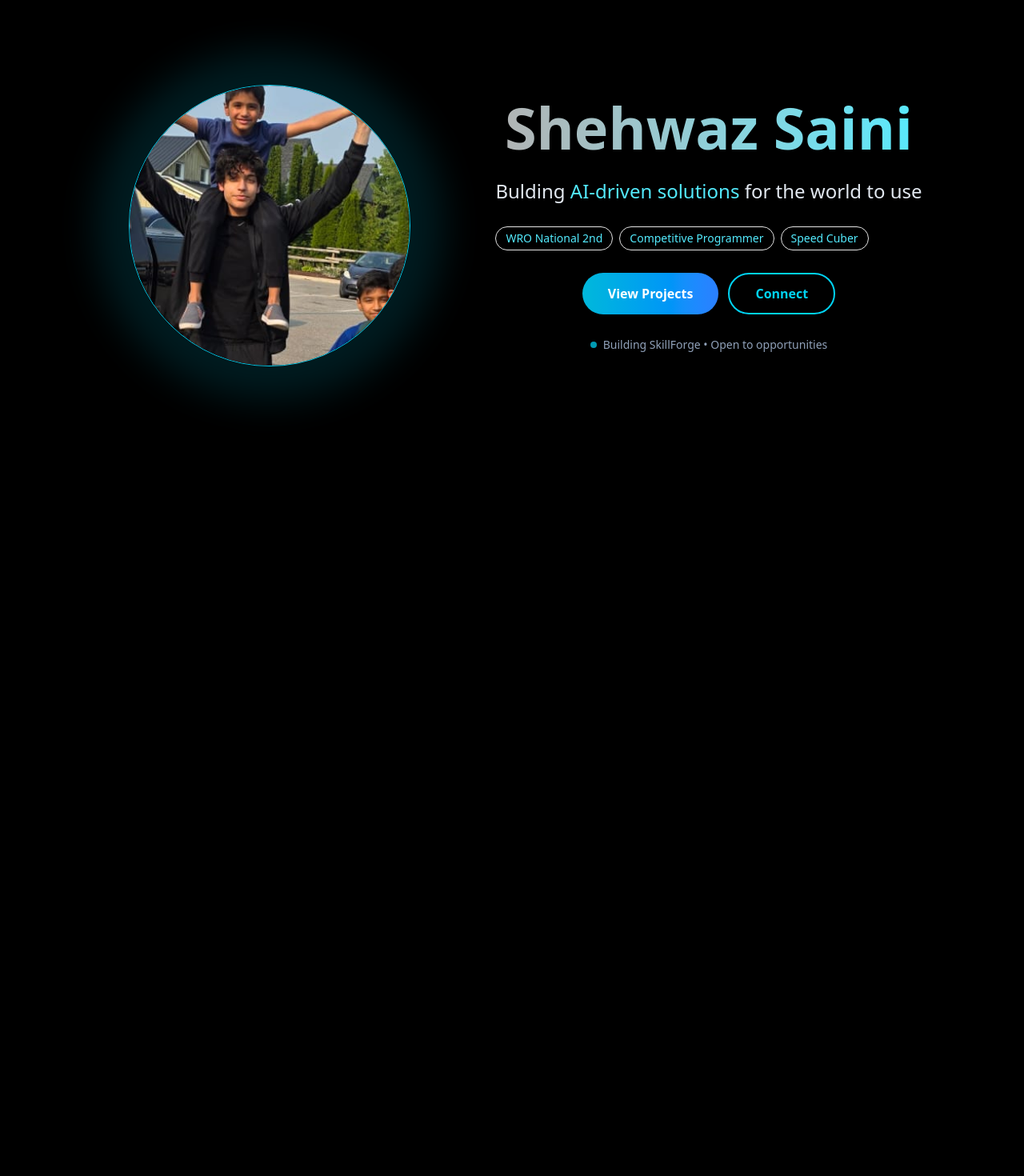
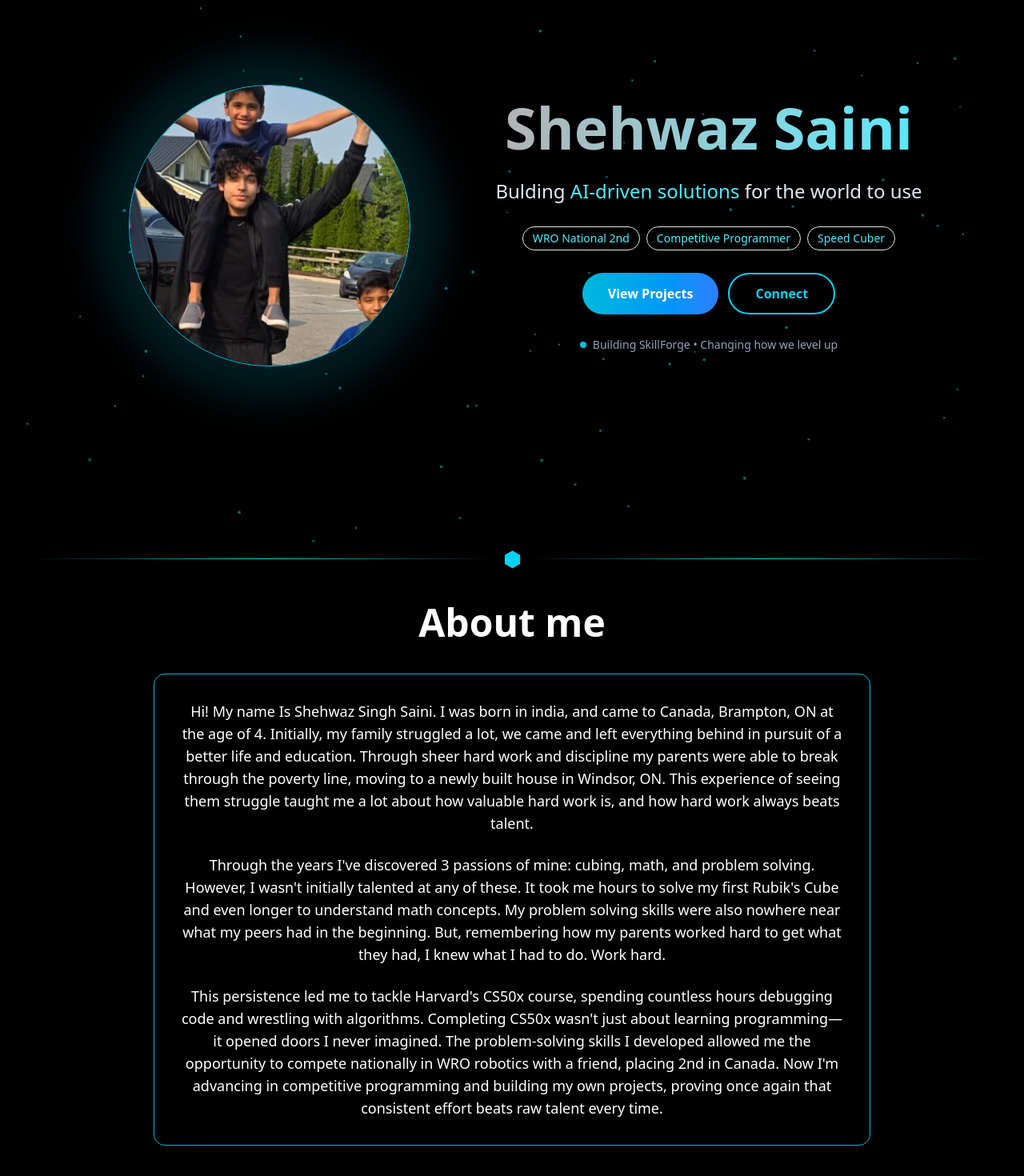
Before and after one commit to Shehwaz81/personal-portfolio, a React (Vite) app: page / in a window 1280 px wide. Shown: the part 118-1588 px from the top of the page at 80% size. Before the commit the page ends 800 px from the top, so only its background shows below. Built offline with nearby package versions, Linux system fonts and the light colour scheme.

Commit message:
initial homepage

```diff
--- a/src/App.tsx
+++ b/src/App.tsx
@@ -1,5 +1,7 @@
+import Divider from './components/layout/divider'
 import Navbar from './components/layout/Navbar'
 import './index.css'
+import About from './sections/About'
 import { Hero } from './sections/Hero'
 
 export const App = () => {
@@ -7,6 +9,8 @@ export const App = () => {
     <>
       <Navbar/>
       <Hero/>
+      <Divider/>
+      <About/>
     </>
   )
 }
--- /dev/null
+++ b/src/components/common/AboutMe.tsx
@@ -0,0 +1,33 @@
+import React from 'react'
+
+export const Story = () => {
+    return (
+        <div className="mt-10 mx-auto max-w-4xl w-full p-4 sm:p-6 lg:p-8 border-1 border-cyan-500 rounded-xl space-y-4 sm:space-y-6">
+            <p className="text-white sm:text-base lg:text-lg ">
+                Hi! My name Is Shehwaz Singh Saini. I was born in india, and came to Canada, Brampton, ON
+                at the age of 4. Initially, my family struggled a lot, we came and left everything
+                behind in pursuit of a better life and education. Through sheer hard work and discipline
+                my parents were able to break through the poverty line, moving to a newly built house in Windsor, ON. This experience of seeing them
+                struggle taught me a lot about how valuable hard work is, and how hard work always beats talent.
+            </p>
+            <p className="text-white font-normal text-sm sm:text-base lg:text-lg">
+                Through the years I've discovered 3 passions of mine: cubing, math, and problem solving.
+                However, I wasn't initially talented at any of these. It took me hours to solve my first Rubik's Cube
+                and even longer to understand math concepts. My problem solving skills were also nowhere near
+                what my peers had in the beginning. But, remembering how my parents worked hard to get what they had,
+                I knew what I had to do. Work hard.
+            </p>
+            <p className="text-white text-sm sm:text-base lg:text-lg">
+                This persistence led me to tackle Harvard's CS50x course, spending countless hours debugging code
+                and wrestling with algorithms. Completing CS50x wasn't just about learning programming—it opened doors
+                I never imagined. The problem-solving skills I developed allowed me the opportunity to compete nationally in WRO robotics with a friend,
+                placing 2nd in Canada. Now I'm advancing in competitive programming and building my own projects,
+                proving once again that consistent effort beats raw talent every time.
+            </p>
+
+        </div>
+    )
+}
+
+
+export default Story
--- a/src/components/layout/Navbar.tsx
+++ b/src/components/layout/Navbar.tsx
@@ -1,5 +1,7 @@
 import '/src/index.css'
 import CubeIcon from '../../assets/cube-10018.svg'
+
+
 
 export const Navbar = () => {
   return (
@@ -9,7 +11,7 @@ export const Navbar = () => {
 
         <img src={CubeIcon} alt="Cube Icon" className="w-6 h-6 sm:w-7 sm:h-7 transition-transform duration-500 group-hover:rotate-360 group-hover:scale-105" />
 
-        <div className="w-3 sm:w-5 border-l border-white/100 h-6 ml-4 mr-1" />
+        <div className=" border-l border-white/100 h-6 ml-3 mr-4" />
 
         <div className="flex space-x-6">
           <a href="#about" className="text-white/70 hover:text-cyan-400 duration-300 hover:scale-102">Vision</a>
--- /dev/null
+++ b/src/components/layout/divider.tsx
@@ -0,0 +1,16 @@
+import React from 'react'
+
+export const Divider = () => {
+    return (
+
+    <div className="flex items-center justify-center mb-10 hidden sm:flex">
+        <div className="flex-1 h-[1px] bg-gradient-to-r from-transparent via-cyan-400 to-transparent ml-10"></div>
+            <div className="mx-3 flex">
+                <div className="text-cyan-400 text-2xl animate-pulse scale-110">⬢</div>
+            </div>
+        <div className="flex-1 h-[1px] bg-gradient-to-r from-transparent via-cyan-400 to-transparent mr-10"></div>
+    </div>
+    )
+}
+
+export default Divider
--- a/src/index.css
+++ b/src/index.css
@@ -4,7 +4,6 @@
 @custom-variant dark (&:is(.dark *));
 
 #root {
-  max-width: 1280px;
   margin: 0 auto;
   text-align: center;
 }
--- /dev/null
+++ b/src/sections/About.tsx
@@ -0,0 +1,15 @@
+import Story from "@/components/common/AboutMe"
+import { ParticlesBackground } from "@/components/layout/Particles"
+
+
+export const About = () => {
+    return (
+        <div className="h-screen before:backdrop-blur-md after:backdrop-blur-md">
+            <ParticlesBackground/>
+            <h1 className="text-5xl font-bold text-white m-5 flex shrink-0 justify-center">About me</h1>
+            <Story></Story>
+        </div>
+    )
+}
+
+export default About
--- a/src/sections/Hero.tsx
+++ b/src/sections/Hero.tsx
@@ -18,7 +18,7 @@ export const Hero = ({
 } : HeroProps) => {
   return (
     <div className="relative min-h-screen flex items-center justify-center overflow-hidden w-full">
-
+      <ParticlesBackground/>
       <div className="flex flex-col lg:flex-row items-center lg:gap-8 z-10 px-6 max-w-8xl mx-auto ">
 
         <div className="flex-shrink-0 !space-y-0">
@@ -27,7 +27,7 @@ export const Hero = ({
 
         <div className="h-100 mr-1 ml-1 hidden lg:block "/>
 
-        <div className="flex flex-col space-y-7 text-center"> {/* if small device size, make text centered, else make it to the left of div*/}
+        <div className="flex flex-col space-y-7 text-center">
           <h1 className="text-5xl lg:text-7xl font-bold bg-gradient-to-r from-white/70 to-cyan-300 bg-clip-text text-transparent">
             Shehwaz Saini
           </h1>
@@ -35,7 +35,7 @@ export const Hero = ({
             Bulding <span className="text-cyan-300 font-medium">AI-driven solutions</span> for the world to use
           </p>
 
-          <div className="flex flex-wrap justify-center lg:justify-start gap-2">
+          <div className="flex flex-wrap justify-center gap-2">
             <Badge color="cyan" className="" content={achievement}/>
             <Badge color="cyan" className="" content={serious}/>
             <Badge color="cyan" className="" content={hobby}/>
@@ -54,7 +54,7 @@ export const Hero = ({
           {/* Status */}
           <div className="flex items-center justify-center gap-2 text-sm text-slate-400">
             <div className="w-2 h-2 bg-cyan-400 rounded-full animate-pulse" />
-            <span>Building SkillForge • Open to opportunities</span>
+            <span>Building SkillForge • Changing how we level up</span>
           </div>
         </div>
 
```
